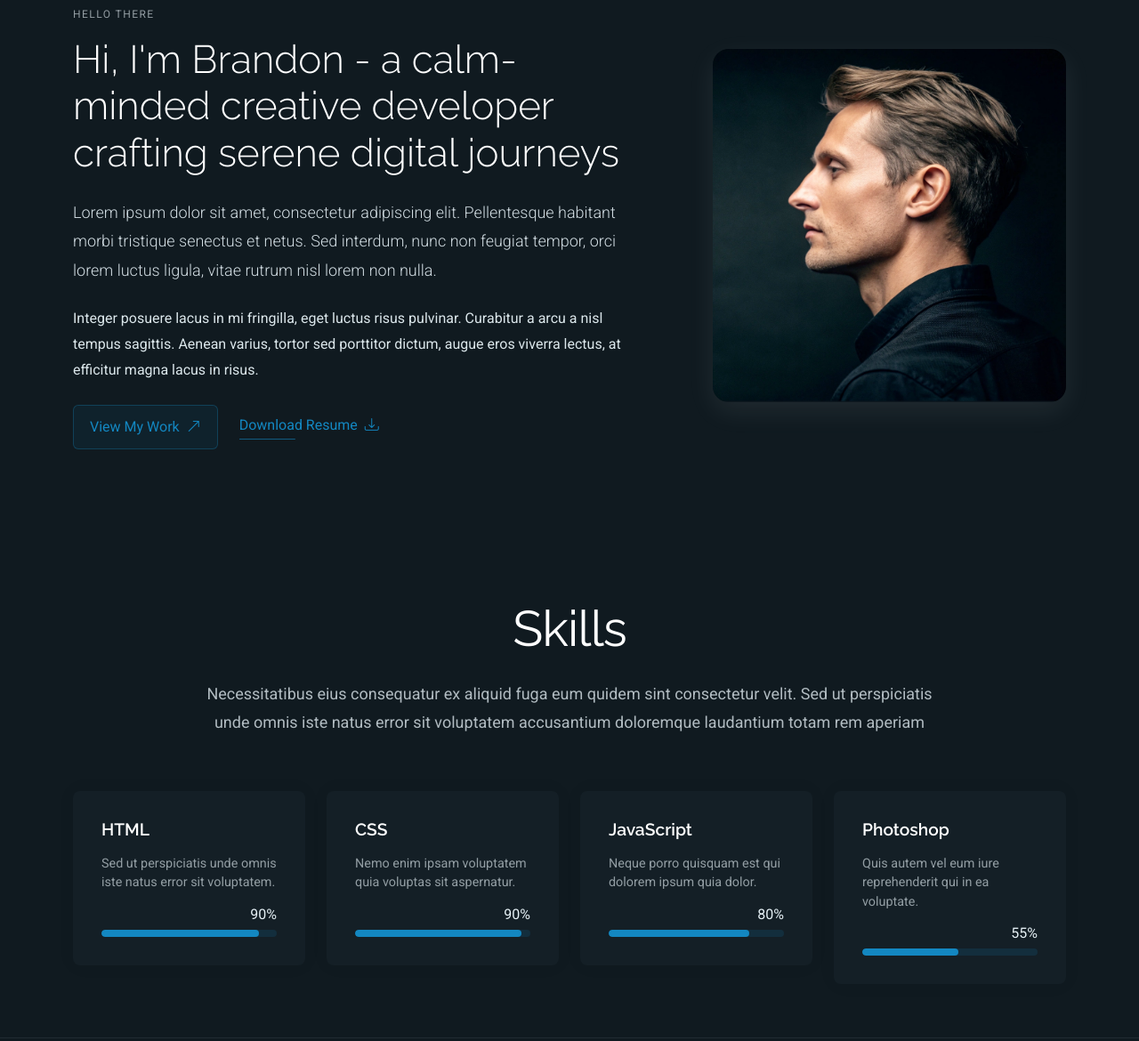
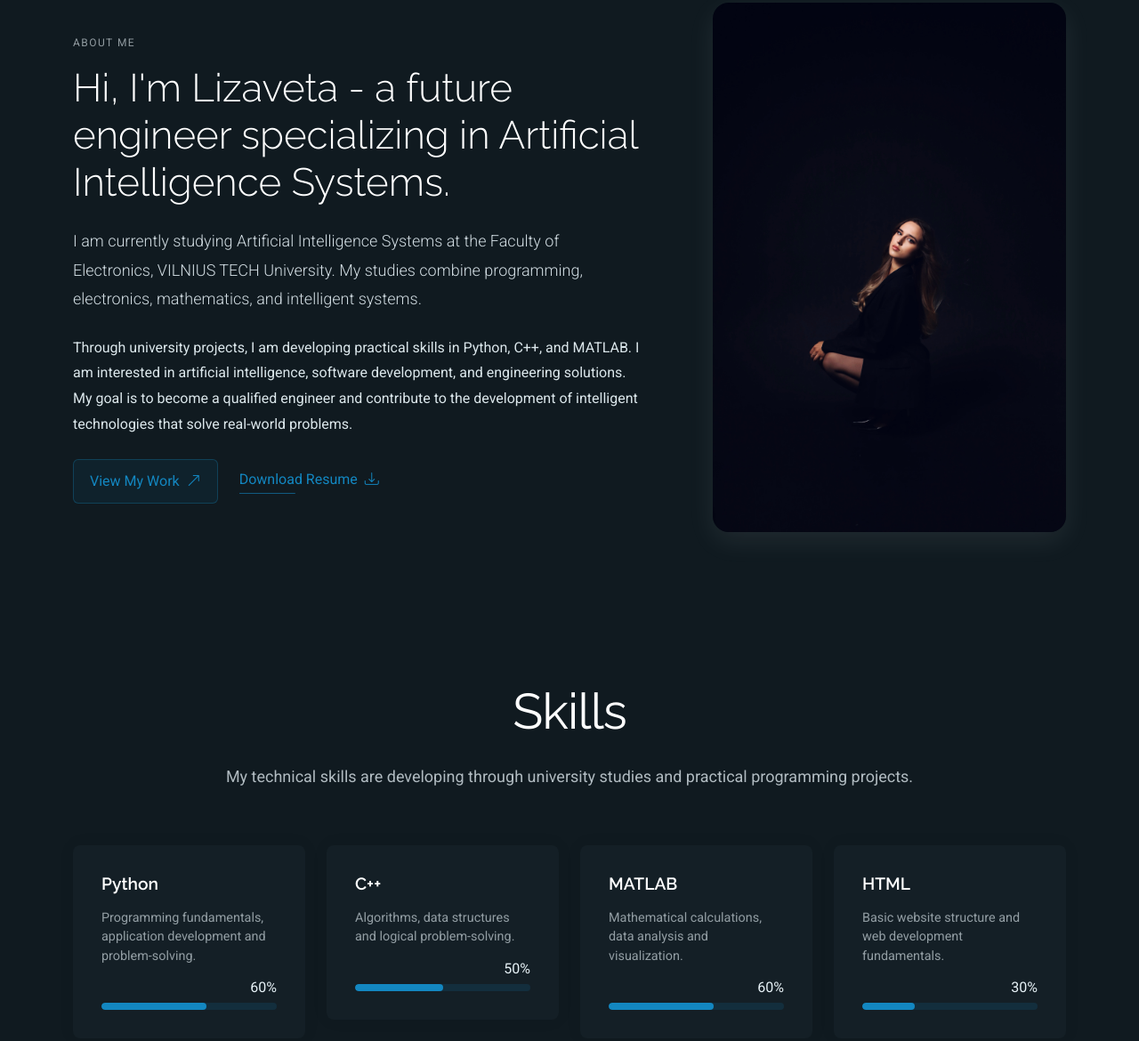
Before and after one commit to lizaveta-shynhirei/lizaveta-shynhirei.github.io, a plain HTML site: page about.html in a window 1280 px wide. Shown: the part 292-1462 px from the top of the page at 89% size. Drawn offline with Linux system fonts and the light colour scheme.

Commit message:
Complete Laboratory Work 7

```diff
--- a/about.html
+++ b/about.html
@@ -4,12 +4,12 @@
 <head>
   <meta charset="utf-8">
   <meta content="width=device-width, initial-scale=1.0" name="viewport">
-  <title>About - FolioOne Bootstrap Template</title>
+  <title>My CV - About</title>
   <meta name="description" content="">
   <meta name="keywords" content="">
 
   <!-- Favicons -->
-  <link href="assets/img/favicon.png" rel="icon">
+  <link href="assets/img/favicon-ls.png" rel="icon">
   <link href="assets/img/apple-touch-icon.png" rel="apple-touch-icon">
 
   <!-- Fonts -->
@@ -84,15 +84,22 @@
         <div class="row align-items-center justify-content-between gy-5 mb-5">
           <div class="col-lg-7" data-aos="fade-right" data-aos-delay="150">
             <div class="intro-content">
-              <span class="eyebrow">Hello there</span>
-              <h2 class="headline">Hi, I'm Brandon - a calm-minded creative developer crafting serene digital journeys</h2>
+            <span class="eyebrow">About Me</span>
+            <h2 class="headline">Hi, I'm Lizaveta - a future engineer specializing in Artificial Intelligence Systems.</h2>
             <p class="lead">
-                Lorem ipsum dolor sit amet, consectetur adipiscing elit. Pellentesque habitant morbi tristique senectus et netus. Sed interdum, nunc non feugiat tempor, orci lorem luctus ligula, vitae rutrum nisl lorem non nulla.
+            I am currently studying Artificial Intelligence Systems at the
+            Faculty of Electronics, VILNIUS TECH University.
+            My studies combine programming, electronics, mathematics,
+            and intelligent systems.
             </p>
             <p>
-                Integer posuere lacus in mi fringilla, eget luctus risus pulvinar. Curabitur a arcu a nisl tempus sagittis. Aenean varius, tortor sed porttitor dictum, augue eros viverra lectus, at efficitur magna lacus in risus.
+            Through university projects, I am developing practical skills
+            in Python, C++, and MATLAB. I am interested in artificial
+            intelligence, software development, and engineering solutions.
+            My goal is to become a qualified engineer and contribute
+            to the development of intelligent technologies that solve
+            real-world problems.
             </p>
-
               <div class="cta-group">
                 <a href="#portfolio" class="btn-ghost">
                   View My Work <i class="bi bi-arrow-up-right"></i>
@@ -106,7 +113,7 @@
 
           <div class="col-lg-5" data-aos="zoom-in" data-aos-delay="250">
             <figure class="profile-figure text-center text-lg-end">
-              <img src="assets/img/profile/profile-square-11.webp" alt="Portrait of Alex" class="img-fluid profile-photo">
+              <img src="assets/img/profile/cv-profile.jpg" alt="Lizaveta Shynhirei" class="img-fluid profile-photo">
             </figure>
           </div>
         </div>
@@ -115,68 +122,65 @@
     </section><!-- /About Section -->
 
     <!-- Skills Section -->
+
 <section id="skills" class="skills section">
 
-      <!-- Section Title -->
   <div class="container section-title" data-aos="fade-up">
     <h2>Skills</h2>
-        <p>Necessitatibus eius consequatur ex aliquid fuga eum quidem sint consectetur velit. Sed ut perspiciatis unde omnis iste natus error sit voluptatem accusantium doloremque laudantium totam rem aperiam</p>
-      </div><!-- End Section Title -->
+    <p>My technical skills are developing through university studies and practical programming projects.</p>
+  </div>
 
   <div class="container" data-aos="fade-up" data-aos-delay="100">
-
     <div class="row g-4 skills-animation">
 
       <div class="col-md-6 col-lg-3" data-aos="fade-up" data-aos-delay="100">
         <div class="skill-box">
-              <h3>HTML</h3>
-              <p>Sed ut perspiciatis unde omnis iste natus error sit voluptatem.</p>
-              <span class="text-end d-block">90%</span>
+          <h3>Python</h3>
+          <p>Programming fundamentals, application development and problem-solving.</p>
+          <span class="text-end d-block">60%</span>
           <div class="progress">
-                <div class="progress-bar" role="progressbar" aria-valuenow="90" aria-valuemin="0" aria-valuemax="100"></div>
+            <div class="progress-bar" role="progressbar" aria-valuenow="60" aria-valuemin="0" aria-valuemax="100"></div>
           </div>
         </div>
       </div>
 
       <div class="col-md-6 col-lg-3" data-aos="fade-up" data-aos-delay="200">
         <div class="skill-box">
-              <h3>CSS</h3>
-              <p>Nemo enim ipsam voluptatem quia voluptas sit aspernatur.</p>
-              <span class="text-end d-block">90%</span>
+          <h3>C++</h3>
+          <p>Algorithms, data structures and logical problem-solving.</p>
+          <span class="text-end d-block">50%</span>
           <div class="progress">
-                <div class="progress-bar" role="progressbar" aria-valuenow="95" aria-valuemin="0" aria-valuemax="100"></div>
+            <div class="progress-bar" role="progressbar" aria-valuenow="50" aria-valuemin="0" aria-valuemax="100"></div>
           </div>
         </div>
       </div>
 
       <div class="col-md-6 col-lg-3" data-aos="fade-up" data-aos-delay="300">
         <div class="skill-box">
-              <h3>JavaScript</h3>
-              <p>Neque porro quisquam est qui dolorem ipsum quia dolor.</p>
-              <span class="text-end d-block">80%</span>
+          <h3>MATLAB</h3>
+          <p>Mathematical calculations, data analysis and visualization.</p>
+          <span class="text-end d-block">60%</span>
           <div class="progress">
-                <div class="progress-bar" role="progressbar" aria-valuenow="80" aria-valuemin="0" aria-valuemax="100"></div>
+            <div class="progress-bar" role="progressbar" aria-valuenow="60" aria-valuemin="0" aria-valuemax="100"></div>
           </div>
         </div>
       </div>
 
       <div class="col-md-6 col-lg-3" data-aos="fade-up" data-aos-delay="400">
         <div class="skill-box">
-              <h3>Photoshop</h3>
-              <p>Quis autem vel eum iure reprehenderit qui in ea voluptate.</p>
-              <span class="text-end d-block">55%</span>
+          <h3>HTML</h3>
+          <p>Basic website structure and web development fundamentals.</p>
+          <span class="text-end d-block">30%</span>
           <div class="progress">
-                <div class="progress-bar" role="progressbar" aria-valuenow="55" aria-valuemin="0" aria-valuemax="100">
-                </div>
+            <div class="progress-bar" role="progressbar" aria-valuenow="30" aria-valuemin="0" aria-valuemax="100"></div>
           </div>
         </div>
       </div>
 
     </div>
-
   </div>
 
-    </section><!-- /Skills Section -->
+</section>
   </main>
 
   <footer id="footer" class="footer">
```
Also changed, not shown: contact.html (+1 -1 lines), index.html (+17 -8 lines), portfolio.html (+1 -1 lines), resume.html (+1 -1 lines), services.html (+1 -1 lines), starter-page.html (+1 -1 lines), assets/img/favicon-ls.png (added), assets/img/favicon.png (deleted), assets/img/profile/cv-profile.jpg (added). Lines whose indentation alone changed are shown as unchanged.
